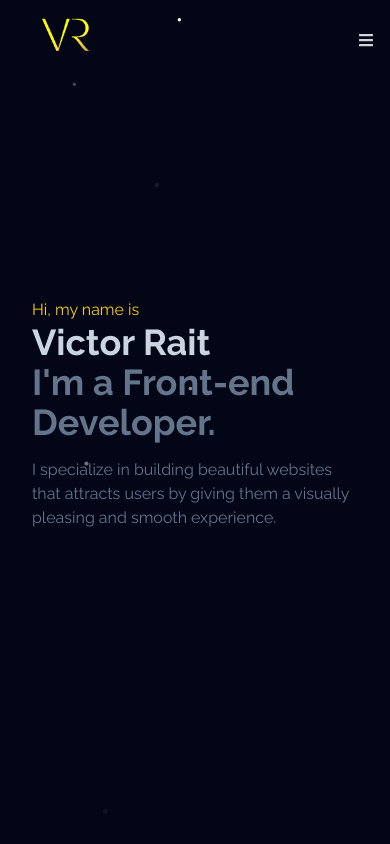
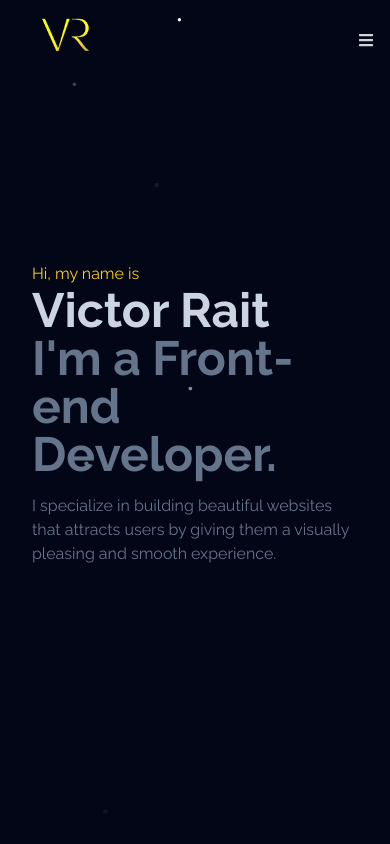
Before and after one commit to VictorRait/react-portfolio-page, a React (Vite) app: page / in a window 390 px wide. Shown: the top 844 px of the page. Built offline with nearby package versions, Linux system fonts and the light colour scheme.

Commit message:
fixed contacts and projectitem on mobile

```diff
--- a/src/components/Contacts.jsx
+++ b/src/components/Contacts.jsx
@@ -1,6 +1,6 @@
 function Contacts() {
   return (
-    <div className="h-[90vh]  bg-slate-200 p-10 ">
+    <div className="h-[90vh] w-[90vw] bg-slate-200 p-10 md:w-[40vw] ">
       <form
         method="POST"
         action="https://getform.io/f/67329d5b-5443-4f84-9c01-7f5ed7397e14"
--- a/src/components/Home.jsx
+++ b/src/components/Home.jsx
@@ -8,10 +8,10 @@ function Home() {
       {/* Container */}
       <div className=" relative z-10 mx-auto -mt-20 flex h-full max-w-[1000px] flex-col justify-center px-8">
         <p className="text-yellow-400">Hi, my name is</p>
-        <h1 className="text-4xl font-bold text-slate-300 sm:text-7xl">
+        <h1 className="text-5xl font-bold text-slate-300 sm:text-7xl">
           Victor Rait
         </h1>
-        <h2 className="text-4xl font-bold text-slate-500 sm:text-7xl">
+        <h2 className="text-5xl font-bold text-slate-500 sm:text-7xl">
           {"I'm a Front-end Developer."}
         </h2>
         <p className=" max-w-[600px] py-4 text-slate-500">
--- a/src/components/ProjectItemDetails.jsx
+++ b/src/components/ProjectItemDetails.jsx
@@ -7,7 +7,7 @@ function ProjectItemDetails({ work, linkBtn, onLinkBtn }) {
   }
 
   return (
-    <div className="grid w-[70vw] grid-cols-2 gap-4 text-slate-300">
+    <div className="grid w-[70vw]  gap-4 text-slate-300 sm:grid-cols-2">
       {/* image */}
       <div>
         <img
```
